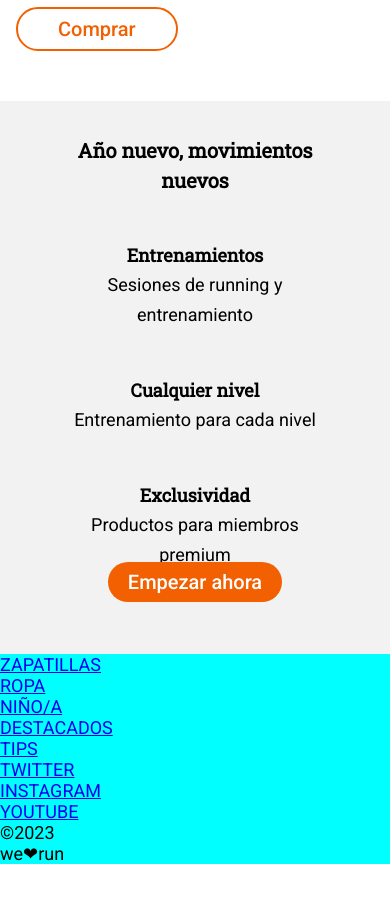
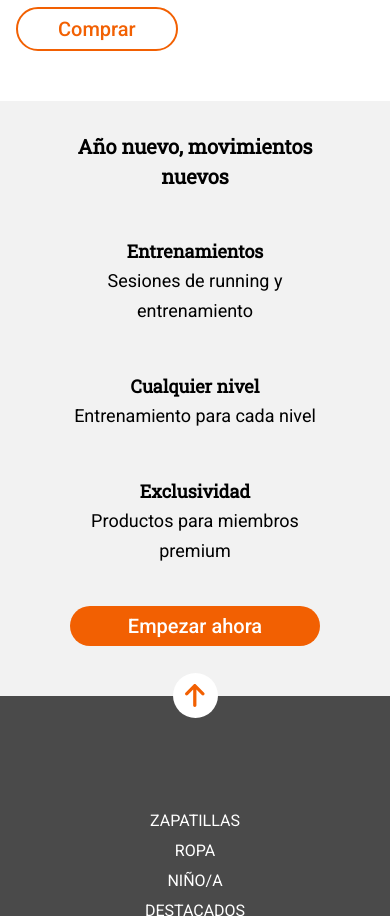
Before and after one commit to Adalab/modulo-1-evaluacion-final-AlmuLloret, a website: page src/html/index.html in a window 390 px wide. Shown: the part 1084-2000 px from the top of the page. Before the commit the page ends 1948 px from the top, so only its background shows below. Drawn offline with nearby package versions, Linux system fonts and the light colour scheme; files that its build step writes are made by us from their sources; files whose address does not match are found by name.

Commit message:
Add mobile version

```diff
--- a/src/html/index.html
+++ b/src/html/index.html
@@ -19,11 +19,17 @@
       rel="stylesheet"
     />
 
-    <!-- Icons
+    <!-- Icons -->
+    <script
+      src="https://kit.fontawesome.com/a5f3fa4005.js"
+      crossorigin="anonymous"
+    ></script>
 
-    -->
     <link rel="stylesheet" href="./assets/css/main.css" />
+
     <!-- Favicon <link rel="icon" href="./assets/images/favicon.png" />-->
+
+    <link rel="icon" href="./assets/images/ico-arrow.svg" />
   </head>
 
   <body>
--- a/src/html/partials/footer.html
+++ b/src/html/partials/footer.html
@@ -1,40 +1,48 @@
 <footer class="footer">
-  <nav class="footer_nav">
-    <ul class="footer_ul">
+  <a title="Botón top" href="#header" class="footer__button"> </a>
+
+  <nav>
+    <ul class="footer__list">
       <li>
-        <a href="https://adalab.es/" class="footer_button">ZAPATILLAS</a>
+        <a href="https://adalab.es/" class="footer__list__link">ZAPATILLAS</a>
       </li>
       <li>
-        <a href="https://adalab.es/" class="footer_button">ROPA</a>
+        <a href="https://adalab.es/" class="footer__list__link">ROPA</a>
       </li>
       <li>
-        <a href="https://adalab.es/" class="footer_button">NIÑO/A</a>
+        <a href="https://adalab.es/" class="footer__list__link">NIÑO/A</a>
       </li>
       <li>
-        <a href="https://adalab.es/" class="footer_button">DESTACADOS</a>
+        <a href="https://adalab.es/" class="footer__list__link">DESTACADOS</a>
       </li>
       <li>
-        <a href="https://adalab.es/" class="footer_button">TIPS</a>
+        <a href="https://adalab.es/" class="footer__list__link">TIPS</a>
       </li>
     </ul>
   </nav>
 
-  <nav class="footer_nav">
-    <ul class="footer_ul">
-      <li>
-        <a href="https://adalab.es/" class="footer_button">TWITTER</a>
+  <nav>
+    <ul class="footer__list">
+      <li class="footer__list__item">
+        <a href="https://adalab.es/" class="footer__list__link">TWITTER</a>
       </li>
       <li>
-        <a href="https://adalab.es/" class="footer_button">INSTAGRAM</a>
+        <a href="https://adalab.es/" class="footer__list__link">INSTAGRAM</a>
       </li>
       <li>
-        <a href="https://adalab.es/" class="footer_button">YOUTUBE</a>
+        <a href="https://adalab.es/" class="footer__list__link">YOUTUBE</a>
       </li>
     </ul>
   </nav>
 
-  <section>
+  <section class="footer__logo">
     <p>©2023</p>
-    <p>we❤︎run</p>
+    <p>
+      we
+      <span class="footer__logo--color">
+        <i class="fa-solid fa-heart"></i
+      ></span>
+      run
+    </p>
   </section>
 </footer>
--- a/src/html/partials/header.html
+++ b/src/html/partials/header.html
@@ -1,13 +1,14 @@
-<header class="header">
-  <!-- Hamburguesa-->
+<header class="header" id="header">
+  <a
+    title="Botón menu"
+    href="https://adalab.es/"
+    class="header__button--menu"
+  ></a>
   <h1 class="header__h1">HASTA UN 50% DE DESCUENTO</h1>
-  <p class="header__text">Ya están aquí las ofertas de fín de temporada</h2>
-  <a title="Botón scroll-down" href="https://adalab.es/" class="header__button">
-    <figure>
-      <img
-        src="./assets/images/ico-scroll-down.svg"
-        alt="scroll-down"
-        />
-      </figure>
-    </a>
+  <p class="header__text">Ya están aquí las ofertas de fín de temporada</p>
+  <a
+    title="Botón scroll-down"
+    href="#section2"
+    class="header__button--scroll"
+  ></a>
 </header>
--- a/src/html/partials/section2.html
+++ b/src/html/partials/section2.html
@@ -1,4 +1,4 @@
-<section class="section2">
+<section class="section2" id="section2">
   <h4 class="section2__title">Año nuevo, movimientos nuevos</h4>
 
   <article class="section2__article">
--- a/src/scss/core/_reset.scss
+++ b/src/scss/core/_reset.scss
@@ -6,6 +6,7 @@
 
 html{
   font-size: 62.5%;
+  scroll-behavior: smooth;
 }
 
 body{
--- a/src/scss/core/_variables.scss
+++ b/src/scss/core/_variables.scss
@@ -13,12 +13,10 @@ $font-text: 'Roboto', sans-serif;
 $font-h: 'Roboto Slab', serif;
 
 // colors
-// $color-text: #000;
-// $color-title: #000;
-// $color-background: #999;
+
 
 $color--brand: #f26002;
 $color--dark: #4a4a4a;
 $color--light : #f2f2f2;
-$color--black: #000000;
+$color-black: #000000;
 $color--white: #ffffff;
--- a/src/scss/layout/_footer.scss
+++ b/src/scss/layout/_footer.scss
@@ -1,4 +1,59 @@
 .footer {
-    background-color: aqua;
+    background-color: $color--dark;
+    display: flex;
+    flex-direction: column;
+    justify-content: flex-end;
+    align-items: center;
+    padding-top: 65px;
+
+    &__list{
+
+        color: $color--white;
+        list-style: none;
+        align-items: center;
+        text-align: center;
+        margin-bottom: 30px;
+
+        &__link{
+            list-style: none;
+            color: $color--white;
+            font-size:1.6rem;
+            font-family: $font-text ;
+            text-decoration: none;
+            line-height: 1.88;
+
+        }
+    }
+
+    &__logo{
+
+        margin-bottom: 50px;
+        color: $color--white;
+        font-size:1.4rem;
+        font-family: $font-text ;
+        line-height: 30px;
+        text-align: center;
+
+        &--color{
+            color: $color--brand;
+        }
+
+    }
+
+    &__button {
+
+        position: relative;
+        top: -87.5px;
+        background-color: $color--white;
+        background-image: url(../images/ico-arrow.svg);
+        background-repeat: no-repeat;
+        background-size: 2rem;
+        background-position: center;
+        height: 45px;
+        width: 45px;
+        border-radius: 50%;
+
+    }
+
 
 }
--- a/src/scss/layout/_header.scss
+++ b/src/scss/layout/_header.scss
@@ -2,12 +2,10 @@
     display: flex;
     flex-direction: column;
     background-image: url(../images/cover.jpeg);
-    z-index: -1;
     height: 100vh;
     background-position: center;
-    background-repeat: no-repeat;
     background-size: cover;
-    justify-content: center;
+    justify-content: flex-end;
     align-items: center;
 
 
@@ -18,7 +16,7 @@
         font-size: 3rem;
         line-height: 1.67;
         text-align: center;
-        transform: translateY(30vh);
+
     }
 
     &__text {
@@ -26,17 +24,34 @@
         color:$color--white;
         font-size: 1.6rem;
         text-align: center;
-        transform: translateY(30vh);
+
 
     }
 
-    &__button {
+    &__button--scroll {
         background-color: $color--white;
+        background-image: url(../images/ico-scroll-down.svg);
+        background-repeat: no-repeat;
+        background-size: 2rem;
+        background-position: center;
         height: 40px;
         width: 40px;
         border-radius: 50%;
-        transform: translateY(30vh);
+        margin: 1rem auto 5rem auto;
 
     }
 
+    &__button--menu {
+        position: fixed;
+        top: 0px;
+        left: 0px;
+        background-color: $color--brand;
+        background-image: url(../images/ico-menu.svg);
+        background-repeat: no-repeat;
+        background-size: 1.5rem;
+        background-position: center;
+        height: 35px;
+        width: 35px;
+
+    }
 }
--- a/src/scss/layout/_section2.scss
+++ b/src/scss/layout/_section2.scss
@@ -1,9 +1,12 @@
 .section2{
+    display:grid;
+    grid-template-columns:1fr;
+    grid-template-rows:repeat (5, 125px);
     background-color: $color--light;
     justify-content: center;
     align-items: center;
     text-align: center;
-    padding: 34px 68px 60px 68px;
+    padding: 30px 60px 50px 60px;
 
     &__title{
         font-size: 2rem;
@@ -30,13 +33,12 @@
     }
     &__button{
 
-        margin-top: 20px;
-
+        margin: 40px 10px 0 10px;
         font-family: $font-text;
         background-color: $color--brand;
         color: $color--white;
         font-size: 2rem;
-        padding: 8px 20px;
+        padding: 8px 10px;
         font-weight: 500;
         border-radius: 22.5px;
         text-decoration: none;
@@ -47,7 +49,7 @@
 
 }
 
-@media all and (min-width: 768px) {
+@media all and (min-width: $breakpoint-tablet) {
 
     .section2{
     background-color: pink;
@@ -64,7 +66,7 @@
     }
 }
 }
-@media all and (min-width: 1200px){
+@media all and (min-width: $breakpoint-desktop){
     .section2{
         background-color: purple;
     }
```
